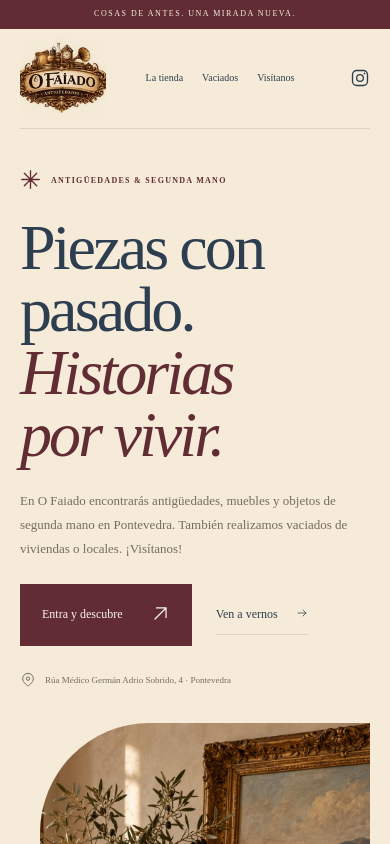
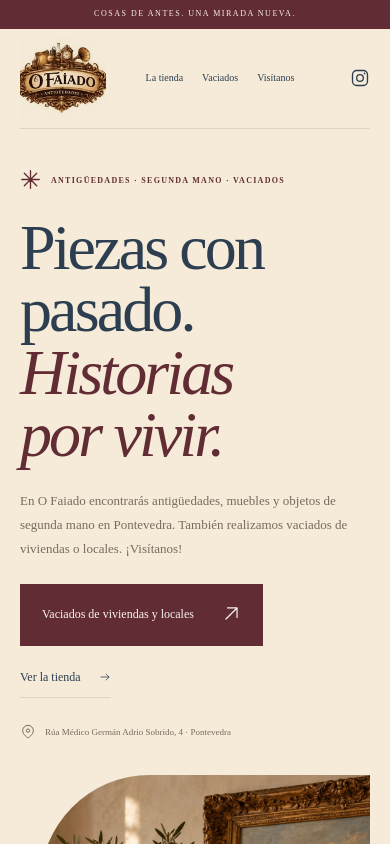
Before and after one commit to j0ssGZ/ofaiado, a Nuxt app: page / in a window 390 px wide. Shown: the top 844 px of the page. Built offline with nearby package versions, Linux system fonts and the light colour scheme.

Commit message:
Highlight property clear-outs on homepage

```diff
--- a/pages/index.vue
+++ b/pages/index.vue
@@ -118,7 +118,7 @@ useHead({
       <section class="hero wrap">
         <div class="hero-copy">
           <p class="eyebrow">
-            <span class="tiny-star"><DecorativeIcon name="star" /></span> ANTIGÜEDADES & SEGUNDA MANO
+            <span class="tiny-star"><DecorativeIcon name="star" /></span> ANTIGÜEDADES · SEGUNDA MANO · VACIADOS
           </p>
           <h1>
             Piezas con<br />pasado.<br /><em>Historias<br />por vivir.</em>
@@ -129,17 +129,15 @@ useHead({
             ¡Visítanos!
           </p>
           <div class="hero-actions">
-            <a class="button primary" href="#descubre"
-              >Entra y descubre <span><DecorativeIcon name="diagonal" /></span></a
+            <a class="button primary" href="#vaciados"
+              >Vaciados de viviendas y locales <span><DecorativeIcon name="diagonal" /></span></a
             ><a
               class="text-link"
-              :href="maps"
-              target="_blank"
-              rel="noopener noreferrer"
-              >Ven a vernos <span><DecorativeIcon name="right" /></span></a
+              href="#descubre"
+              >Ver la tienda <span><DecorativeIcon name="right" /></span></a
             >
           </div>
-          <div class="hero-location">
+          <a class="hero-location" :href="maps" target="_blank" rel="noopener noreferrer" aria-label="Cómo llegar a O Faiado en Pontevedra">
             <svg
               class="icon"
               viewBox="0 0 24 24"
@@ -151,7 +149,7 @@ useHead({
               <path d="M20 10c0 6-8 11-8 11S4 16 4 10a8 8 0 1 1 16 0Z" />
               <circle cx="12" cy="10" r="2.5" /></svg
             ><span>Rúa Médico Germán Adrio Sobrido, 4 · Pontevedra</span>
-          </div>
+          </a>
         </div>
         <div class="hero-visual">
           <div class="photo-frame">
--- a/src/app.css
+++ b/src/app.css
@@ -176,7 +176,8 @@ summary:focus-visible {
 }
 .hero-actions {
   display: flex;
-  gap: 26px;
+  flex-wrap: wrap;
+  gap: 12px 26px;
   align-items: center;
   margin-top: 29px;
 }
@@ -686,7 +687,7 @@ section[id] {
     height: 580px;
   }
   .hero-actions {
-    gap: 16px;
+    gap: 12px 16px;
   }
   .hero-location {
     font-size: 8px;
@@ -770,7 +771,7 @@ section[id] {
   }
   .hero-actions {
     margin-top: 23px;
-    gap: 24px;
+    gap: 12px 24px;
   }
   .hero-location {
     margin-top: 26px;
@@ -967,7 +968,7 @@ section[id] {
     height: 73px;
   }
   .hero-actions {
-    gap: 17px;
+    gap: 12px 17px;
   }
   .button {
     padding: 14px 17px;
```
